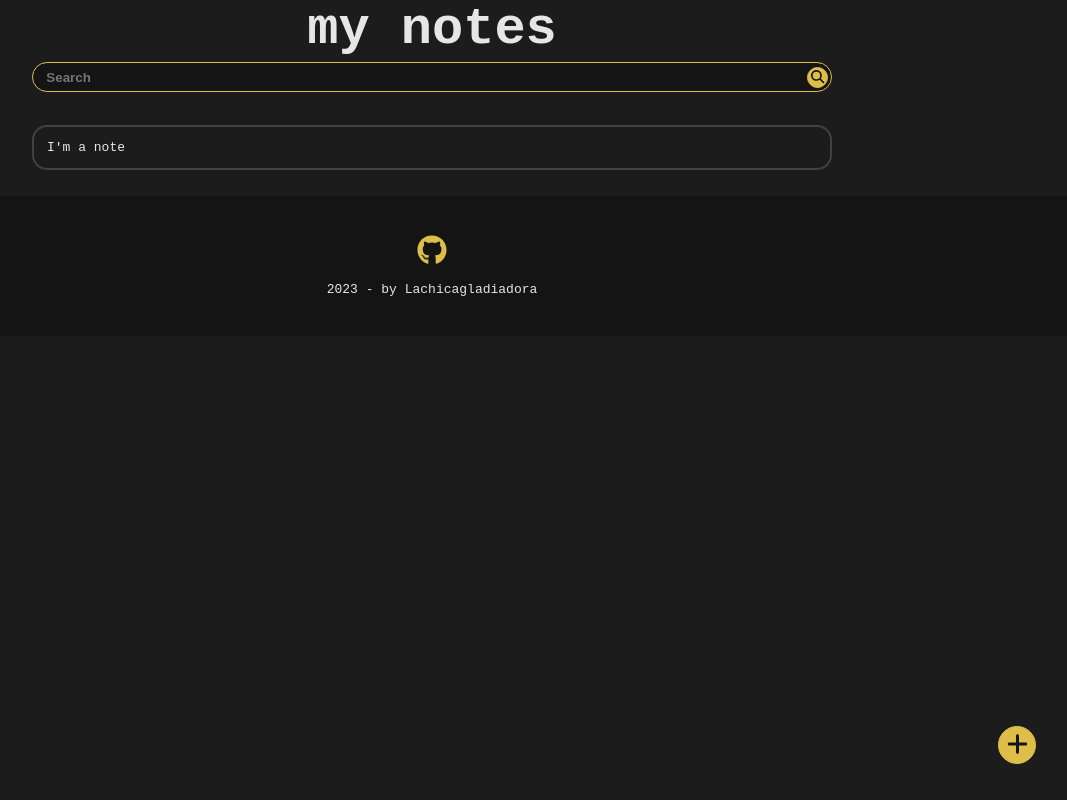
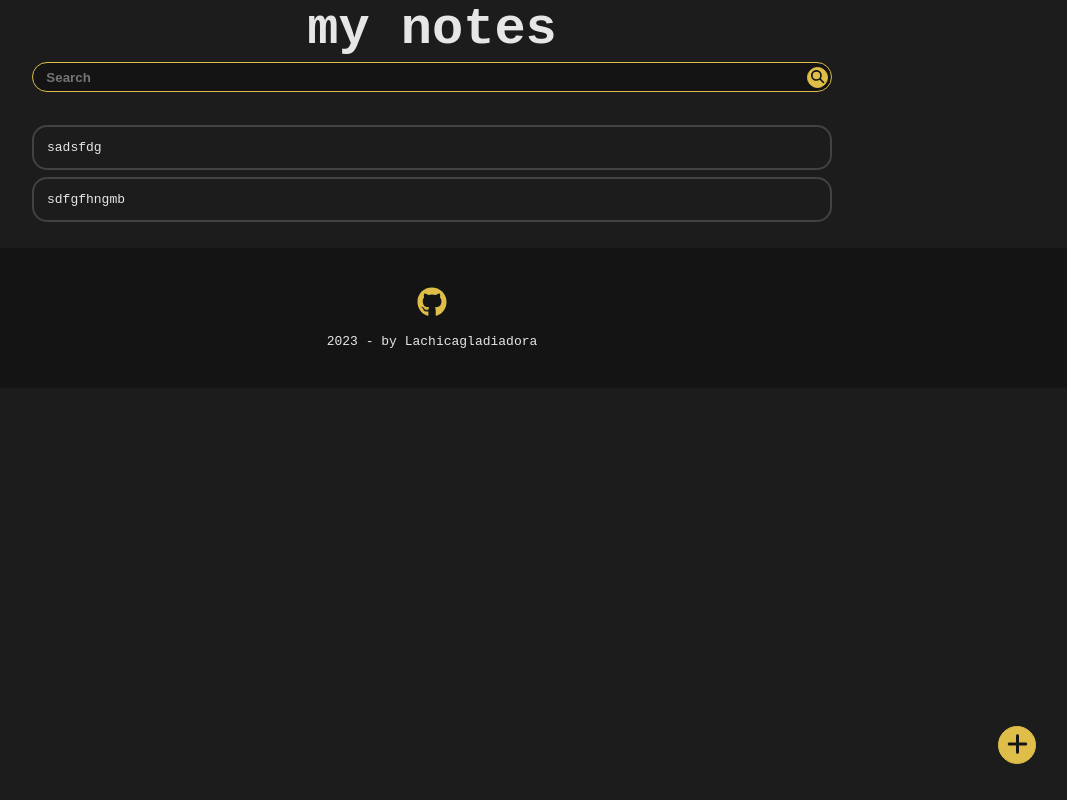
Before and after one commit to Lachicagladiadora/notes-app, a React (Vite) app: page / in a window 1280 px wide. Shown: the whole page, without its empty margins (208-1275 px from the left). Built offline with nearby package versions, Linux system fonts and the light colour scheme.

Commit message:
add list notes

```diff
--- a/src/App.tsx
+++ b/src/App.tsx
@@ -3,7 +3,32 @@ import { IconButton } from './components/IconButton'
 import { Input } from './components/Input'
 import { Note } from './components/Note'
 
+type NoteItem = {id:string, content: string}
+const noteList:NoteItem[] = [{
+  id: '01',
+  content: 'sadsfdg',
+}, {
+  id:'02',
+  content:'sdfgfhngmb'
+}
+]
 
+const renderList = (noteList:NoteItem[]) => {
+  return (noteList.map((curr)=>{
+    return(
+      <Note
+        key={curr.id}
+        id={`${curr.id}`}
+        onMouseMove={() => console.log('note')}
+      >
+        {curr.content}
+      </Note>
+    )
+  }))
+}
+
+
+// const addNote = () => {)vhvhv}
 
 function App() {
   return(
@@ -43,11 +68,7 @@ function App() {
           }}
         />
 
-        <Note
-          id={''}
-          children={"I'm a note"}
-          onMouseMove={() => console.log('note')}
-        />
+        {renderList(noteList)}
 
         <IconButton
           id='add-note-button'
```
